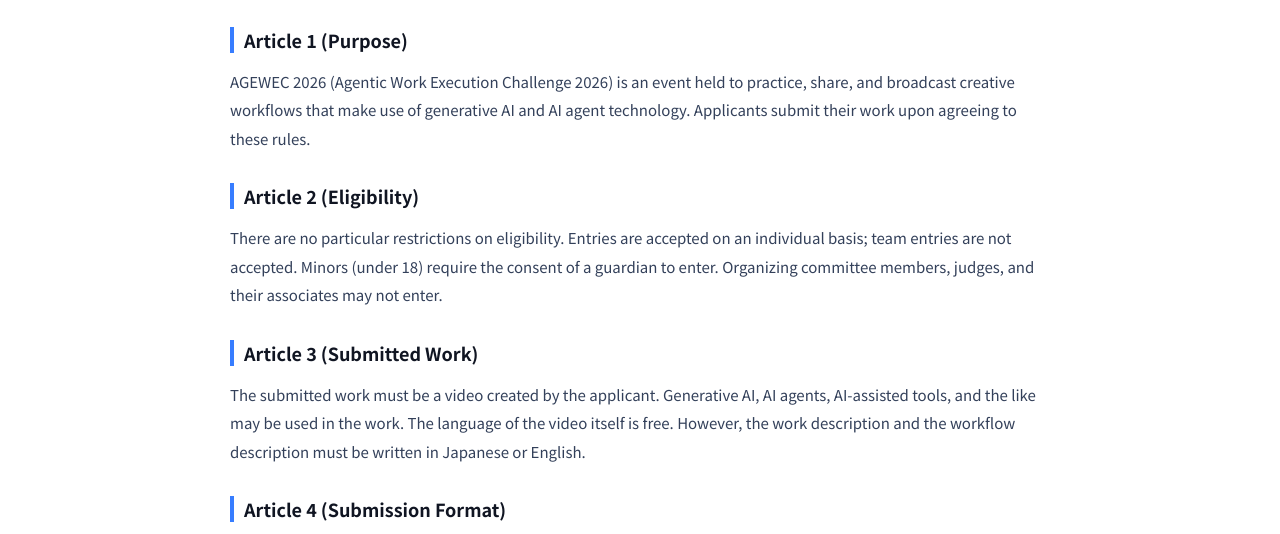
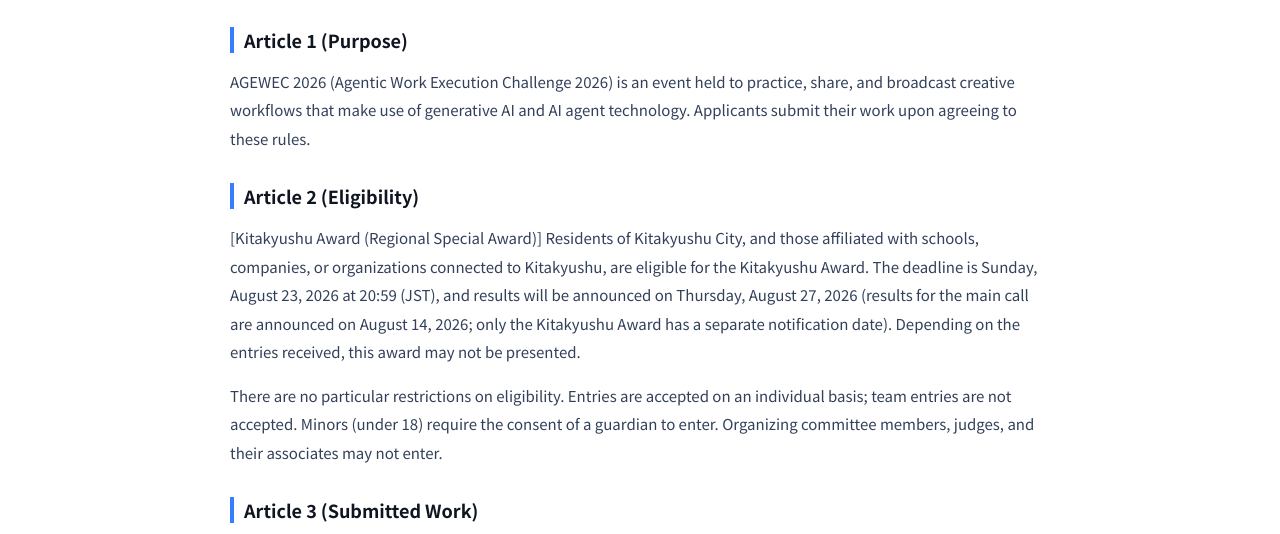
Before and after one commit to shunokuhara/agewec-site, a website: page public/rules/index.html in a window 1280 px wide. Shown: the part 200-734 px from the top of the page. Drawn offline with Linux system fonts and the light colour scheme.

Commit message:
Add files via upload

```diff
--- a/public/rules/index.html
+++ b/public/rules/index.html
@@ -33,6 +33,7 @@
     <p data-ja="AGEWEC 2026（Agentic Work Execution Challenge 2026）は、生成AIおよびAIエージェント技術を活用した創造的ワークフローの実践・共有・発信を目的として開催されるイベントです。応募者は、本規約に同意の上、作品を応募するものとします。" data-en="AGEWEC 2026 (Agentic Work Execution Challenge 2026) is an event held to practice, share, and broadcast creative workflows that make use of generative AI and AI agent technology. Applicants submit their work upon agreeing to these rules.">AGEWEC 2026（Agentic Work Execution Challenge 2026）は、生成AIおよびAIエージェント技術を活用した創造的ワークフローの実践・共有・発信を目的として開催されるイベントです。応募者は、本規約に同意の上、作品を応募するものとします。</p>
 
     <h2 data-ja="第2条（応募資格）" data-en="Article 2 (Eligibility)">第2条（応募資格）</h2>
+    <p data-ja="【北九州賞（地域特別賞）について】北九州市在住の方、または北九州市に関連する学校・企業・団体に所属する方は、北九州賞の対象となります。応募締切は2026年8月23日（日）20:59（日本時間）、結果通知は2026年8月27日（木）です（本募集分の結果通知は2026年8月14日で、北九州賞のみ通知日が異なります）。応募状況によっては該当作品なしとなる場合があります。" data-en="[Kitakyushu Award (Regional Special Award)] Residents of Kitakyushu City, and those affiliated with schools, companies, or organizations connected to Kitakyushu, are eligible for the Kitakyushu Award. The deadline is Sunday, August 23, 2026 at 20:59 (JST), and results will be announced on Thursday, August 27, 2026 (results for the main call are announced on August 14, 2026; only the Kitakyushu Award has a separate notification date). Depending on the entries received, this award may not be presented.">【北九州賞（地域特別賞）について】北九州市在住の方、または北九州市に関連する学校・企業・団体に所属する方は、北九州賞の対象となります。応募締切は2026年8月23日（日）20:59（日本時間）、結果通知は2026年8月27日（木）です（本募集分の結果通知は2026年8月14日で、北九州賞のみ通知日が異なります）。応募状況によっては該当作品なしとなる場合があります。</p>
     <p data-ja="応募資格に特段の制限はありません。応募は個人単位とし、チームによる応募は受け付けません。未成年者（18歳未満）の応募については、保護者の同意を必要とします。運営委員・審査員およびその関係者は応募できません。" data-en="There are no particular restrictions on eligibility. Entries are accepted on an individual basis; team entries are not accepted. Minors (under 18) require the consent of a guardian to enter. Organizing committee members, judges, and their associates may not enter.">応募資格に特段の制限はありません。応募は個人単位とし、チームによる応募は受け付けません。未成年者（18歳未満）の応募については、保護者の同意を必要とします。運営委員・審査員およびその関係者は応募できません。</p>
 
     <h2 data-ja="第3条（応募作品）" data-en="Article 3 (Submitted Work)">第3条（応募作品）</h2>
```
